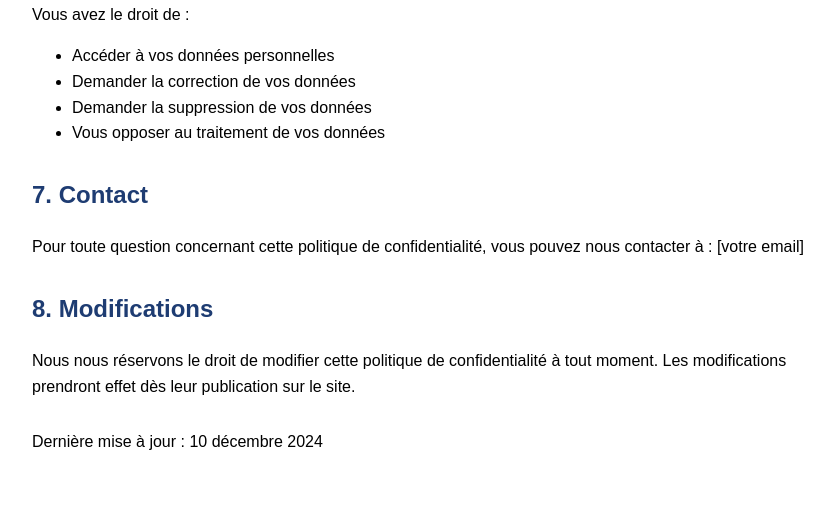
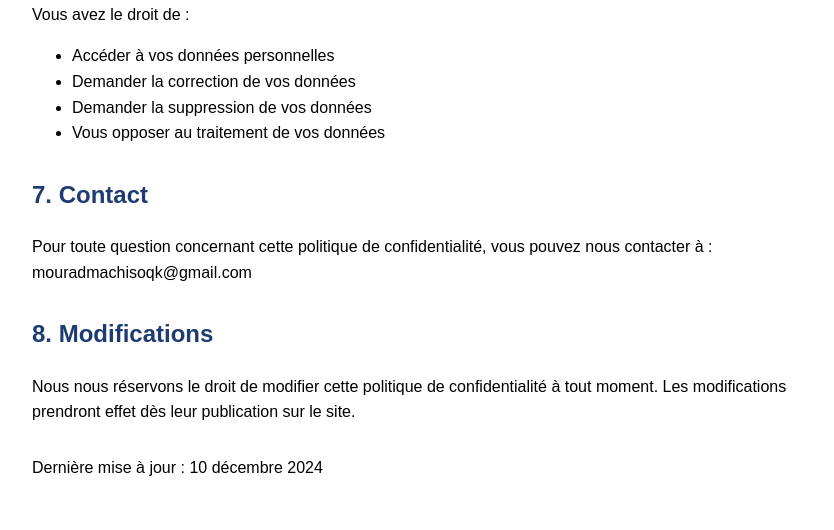
Before and after one commit to amouradore/almala3ib, a Flask app: page /privacy-policy in a window 1280 px wide. Shown: the part 1028-1558 px from the top of the page, without its empty margins (208-1042 px from the left). Before the commit the page ends 1478 px from the top, so only its background shows below. Run offline with Flask 2, Linux system fonts and the light colour scheme.

Commit message:
Update privacy.html

```diff
--- a/templates/privacy.html
+++ b/templates/privacy.html
@@ -4,7 +4,7 @@
     <title>Politique de Confidentialité - Mourad Au Stade</title>
     <meta charset="UTF-8">
     <meta name="viewport" content="width=device-width, initial-scale=1.0">
-    <script async src="https://pagead2.googlesyndication.com/pagead/js/adsbygoogle.js?client=ca-pub-2259696635983622"
+    <script async src="https://pagead2.googlesyndication.com/pagead/js/adsbygoogle.js?client=ca-pub-9547009217122053"
      crossorigin="anonymous"></script>
     <style>
         body {
@@ -73,7 +73,7 @@
 
     <div class="section">
         <h2>7. Contact</h2>
-        <p>Pour toute question concernant cette politique de confidentialité, vous pouvez nous contacter à : [votre email]</p>
+        <p>Pour toute question concernant cette politique de confidentialité, vous pouvez nous contacter à : mouradmachisoqk@gmail.com</p>
     </div>
 
     <div class="section">
```
